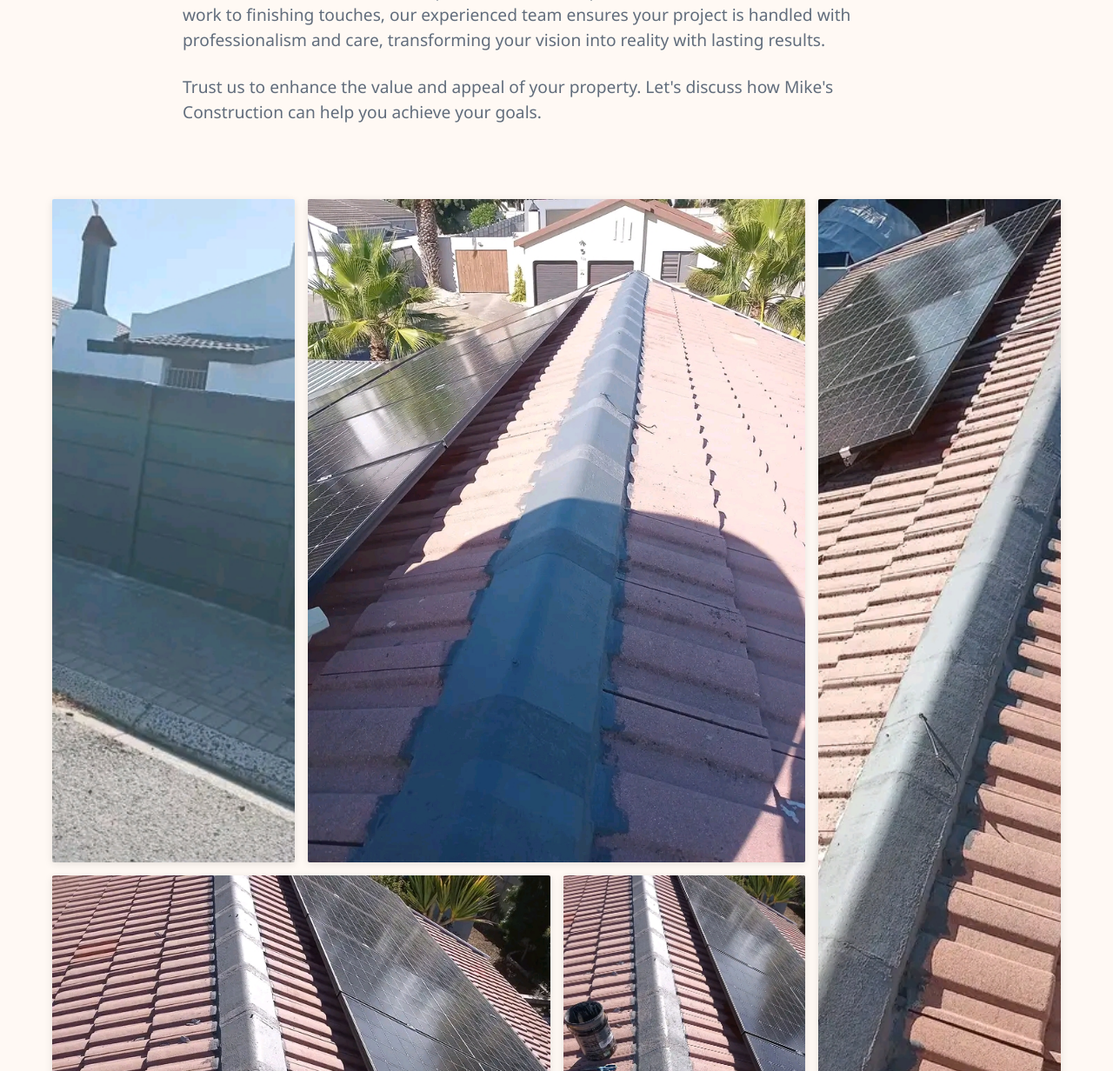
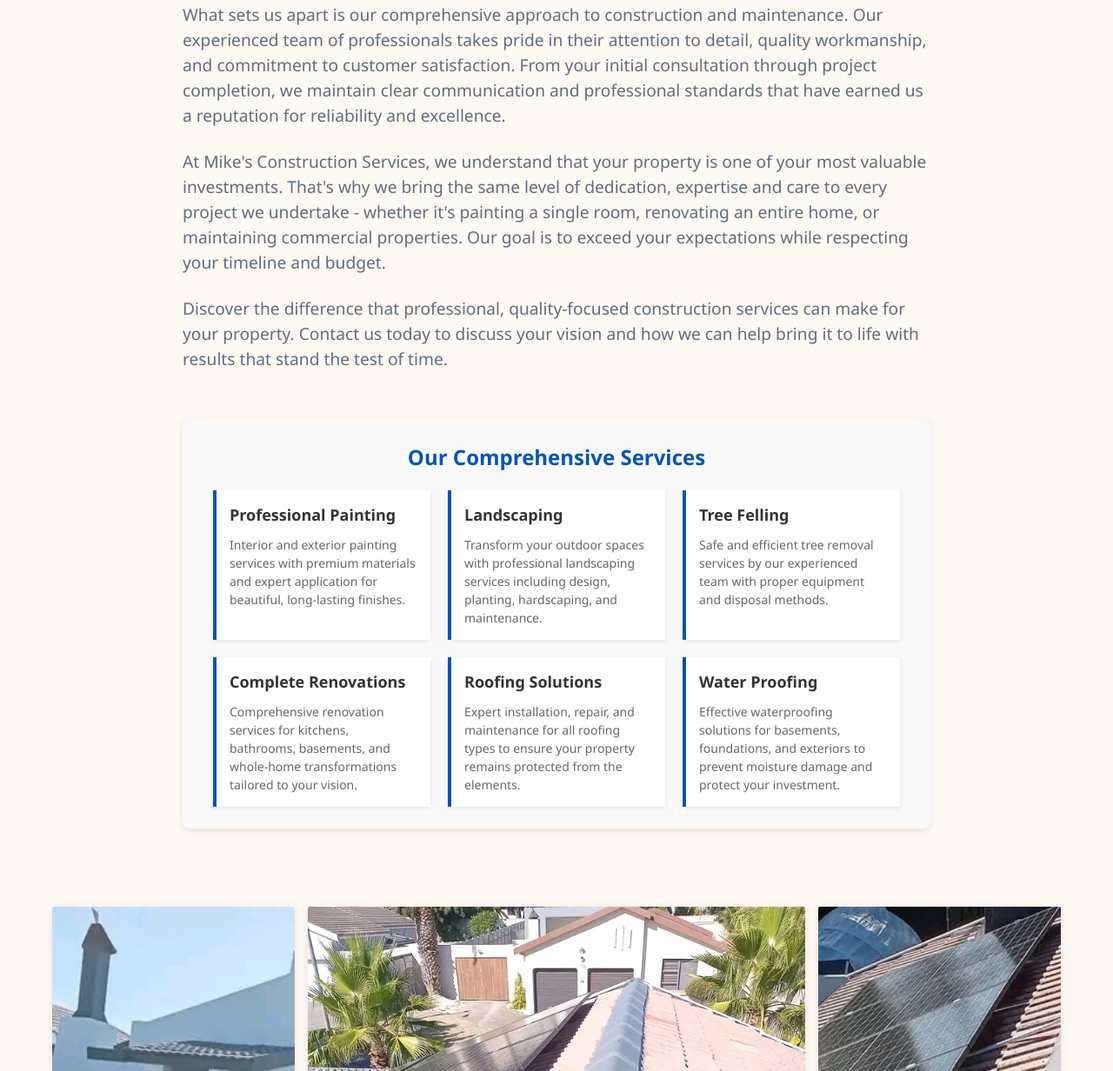
Before and after one commit to 0-chrollo/mikeconstruction, a plain HTML site: page about.html in a window 1280 px wide. Shown: the part 893-2125 px from the top of the page at 87% size. Drawn offline with Linux system fonts and the light colour scheme.

Commit message:
Update about.html

```diff
--- a/about.html
+++ b/about.html
@@ -475,8 +475,8 @@
 
     <!-- Hero Section -->
     <section class="hero" style="background:url('images/roofers-2891664_1280.jpg') no-repeat center center/cover">
-        <h1> About Us</h1>
-        <p>Creating extraordinary spaces through innovative design and quality craftsmanship. Transform your vision into reality.</p>
+    <h1>About Mike's Construction Services</h1>
+    <p>Your trusted partner for comprehensive property solutions since 2010. Quality craftsmanship and reliable service on every project.</p>
     <a href="index.html" class="btn">Home <i>→</i></a>
 </section>
 
@@ -650,29 +650,120 @@
         </style>
     </div><br/>
 
-    <h1> About Mike's Construction Services</h1>
+    <style>
+    .services-list-container {
+        background-color: #f9f9f9;
+        border-radius: 8px;
+        padding: 25px;
+        margin: 30px 0;
+        box-shadow: 0 3px 10px rgba(0,0,0,0.1);
+    }
+
+    .services-list-container h2 {
+        color: #0553b1;
+        margin-bottom: 20px;
+        text-align: center;
+        font-size: 24px;
+    }
+
+    .services-flex {
+        display: flex;
+        flex-wrap: wrap;
+        justify-content: center;
+        gap: 20px;
+    }
+
+    .service-item {
+        background-color: white;
+        border-left: 4px solid #0553b1;
+        padding: 15px;
+        width: calc(33.33% - 20px);
+        min-width: 250px;
+        box-shadow: 0 2px 5px rgba(0,0,0,0.08);
+        transition: transform 0.3s ease, box-shadow 0.3s ease;
+    }
+
+    .service-item:hover {
+        transform: translateY(-5px);
+        box-shadow: 0 5px 15px rgba(0,0,0,0.1);
+    }
+
+    .service-item h3 {
+        color: #333;
+        margin-top: 0;
+        margin-bottom: 10px;
+        font-size: 18px;
+    }
+
+    .service-item p {
+        color: #666;
+        font-size: 14px;
+        line-height: 1.5;
+        margin: 0;
+    }
+
+    @media (max-width: 768px) {
+        .service-item {
+            width: 100%;
+        }
+    }
+</style>
+
+<h1>About Mike's Construction Services</h1>
 
 <p>
-        Welcome to Mike's Construction, where we bring expertise and dedication to every project. We specialize in a wide array of property improvement and maintenance solutions, tailored to meet the unique needs of homeowners and businesses alike.
+    Welcome to Mike's Construction Services, your trusted partner in property transformation since 2010. We combine skilled craftsmanship with personalized attention to deliver exceptional results on projects of any size, serving both residential homeowners and commercial clients throughout the region.
 </p>
 
 <p>
-        Our commitment is to deliver superior craftsmanship and reliable service. From foundational work to finishing touches, our experienced team ensures your project is handled with professionalism and care, transforming your vision into reality with lasting results.
+    What sets us apart is our comprehensive approach to construction and maintenance. Our experienced team of professionals takes pride in their attention to detail, quality workmanship, and commitment to customer satisfaction. From your initial consultation through project completion, we maintain clear communication and professional standards that have earned us a reputation for reliability and excellence.
 </p>
 
 <p>
-        Trust us to enhance the value and appeal of your property. Let's discuss how Mike's Construction can help you achieve your goals.
+    At Mike's Construction Services, we understand that your property is one of your most valuable investments. That's why we bring the same level of dedication, expertise and care to every project we undertake - whether it's painting a single room, renovating an entire home, or maintaining commercial properties. Our goal is to exceed your expectations while respecting your timeline and budget.
 </p>
+
+<p>
+    Discover the difference that professional, quality-focused construction services can make for your property. Contact us today to discuss your vision and how we can help bring it to life with results that stand the test of time.
+</p>
+
+<div class="services-list-container">
+    <h2>Our Comprehensive Services</h2>
+    <div class="services-flex">
+        <div class="service-item">
+            <h3>Professional Painting</h3>
+            <p>Interior and exterior painting services with premium materials and expert application for beautiful, long-lasting finishes.</p>
+        </div>
+
+        <div class="service-item">
+            <h3>Landscaping</h3>
+            <p>Transform your outdoor spaces with professional landscaping services including design, planting, hardscaping, and maintenance.</p>
+        </div>
+
+        <div class="service-item">
+            <h3>Tree Felling</h3>
+            <p>Safe and efficient tree removal services by our experienced team with proper equipment and disposal methods.</p>
+        </div>
+
+        <div class="service-item">
+            <h3>Complete Renovations</h3>
+            <p>Comprehensive renovation services for kitchens, bathrooms, basements, and whole-home transformations tailored to your vision.</p>
+        </div>
+
+        <div class="service-item">
+            <h3>Roofing Solutions</h3>
+            <p>Expert installation, repair, and maintenance for all roofing types to ensure your property remains protected from the elements.</p>
+        </div>
+
+        <div class="service-item">
+            <h3>Water Proofing</h3>
+            <p>Effective waterproofing solutions for basements, foundations, and exteriors to prevent moisture damage and protect your investment.</p>
+        </div>
+    </div>
+</div>
 
 </main>
 </div>
-
-
-
-
-
-
-
 
 
 
```
Lines whose indentation alone changed are shown as unchanged.
